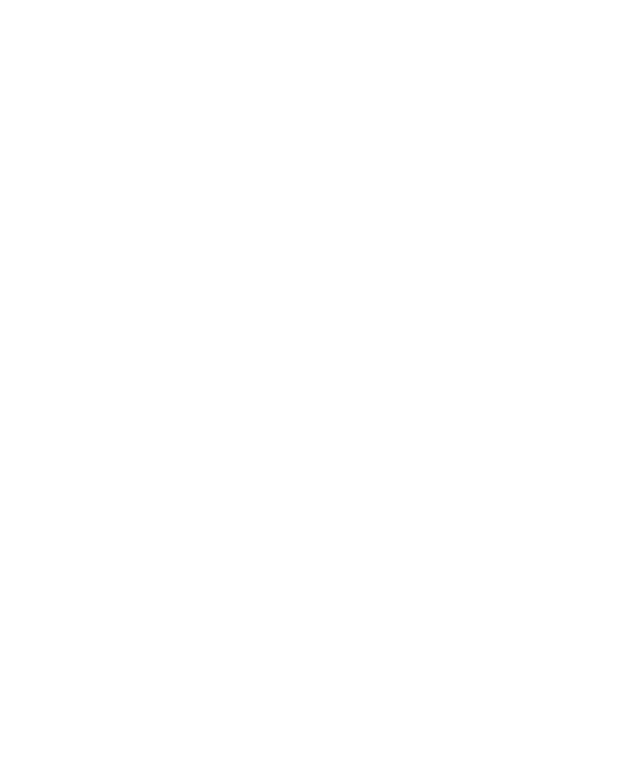
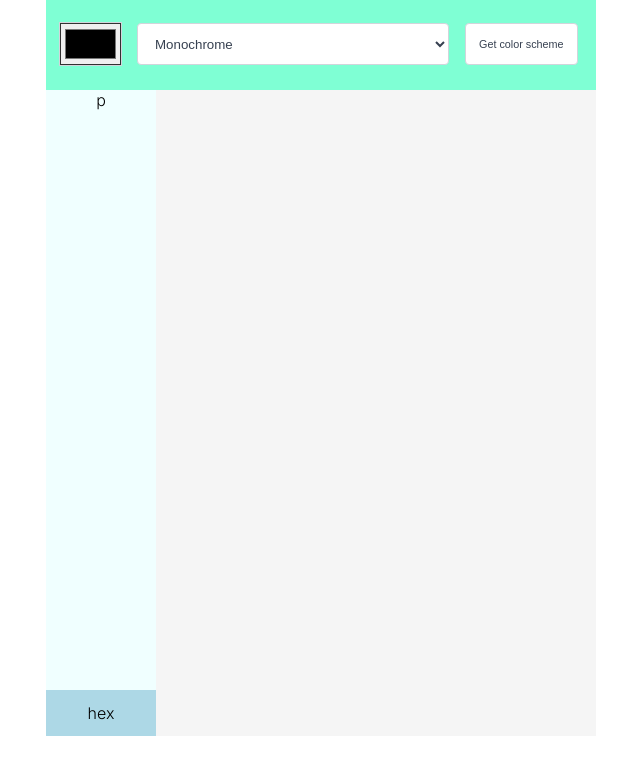
Before and after one commit to zeelna/color-scheme-generator, a website built with Vite: page index.html in a window 1280 px wide. Shown: the whole page, without its empty margins (319-959 px from the left). Built offline with nearby package versions, Linux system fonts and the light colour scheme; no server answers.

Commit message:
creating conceptual layout

```diff
--- a/index.css
+++ b/index.css
@@ -5,4 +5,101 @@
 html, body {
     margin: 0;
     padding: 0;
+
+    font-family: "Inter", sans-serif;
+    font-optical-sizing: auto;
+    font-weight: 300;
+    font-style: normal;
 }
+
+/* Typography */
+
+/* navigation bar */
+.container {
+    width: 550px;
+    margin: 0 auto;
+    display: block;
+    background-color: whitesmoke;
+}
+
+.shadow {
+    box-shadow: 0 5px 0 0 #222222;
+}
+
+.nav-options {
+    display: flex;
+    flex-direction: row;
+    justify-content: start;
+    align-items: center;
+    gap: 1em;
+    background-color: aquamarine;
+    padding: 23px 15px 25px 14px;
+    max-height: 90px;
+}
+
+input, select, button {
+    margin: 10px 0;
+}
+
+input {
+    width: 61px;
+    height: 42px;
+    border: 1px solid #313131;
+    outline: 1px solid #D1D5DB;
+}
+select {
+    min-width: 312px;
+}
+
+select, button {
+    height: 42px;
+    border: 1px solid #D1D5DB;
+    border-radius: 4px;
+    color: #374151;
+    background-color: #FFFFFF;
+    padding: 0 13px;
+}
+
+button {
+    font-size: 0.675rem;
+    line-height: 16px;
+    font-weight: 500;
+}
+
+/* content */
+.color-list {
+    /*
+    display: grid;
+    grid-template-columns: repeat(5, 1fr);
+    */
+    display: inline-block;
+    gap: 0;
+}
+
+.item-div {
+    display: flex;
+    flex-direction: column;
+    gap: 0;
+    align-items: start;
+    justify-content: start;
+    width: 110px;
+}
+
+.color-panel {
+    height: 410px;
+    min-height: 75vh;
+    width: 100%;
+    text-align: center;
+    background-color: azure;
+}
+
+.color-hex {
+    background-color: lightblue;
+
+    height: 46px;
+    width: 100%;
+    display: flex;
+    justify-content: center;
+    text-align: center;
+    align-items: center;
+}
--- a/index.html
+++ b/index.html
@@ -5,8 +5,41 @@
     <meta charset="UTF-8">
     <link rel="stylesheet" href="index.css">
     <title>Color Scheme Generator</title>
+    <!-- Fonts -->
+    <link rel="preconnect" href="https://fonts.googleapis.com">
+    <link rel="preconnect" href="https://fonts.gstatic.com" crossorigin>
+    <link href="https://fonts.googleapis.com/css2?family=Inter:ital,opsz,wght@0,14..32,100..900;1,14..32,100..900&display=swap" rel="stylesheet">
 </head>
 <body>
-    <script src="index.js"></script>
+    <main>
+        <nav id="navigation" class="container shadow">
+            <div class="nav-options">
+                <input
+                    required
+                    type="color"
+                    id="color-id"
+                    name="seed"
+                    aria-label="Choose a seed color:"
+                >
+                <select required id="scheme-id" name="scheme" aria-label="Choose a color scheme mode">
+                    <!-- Index.js assigns mode per API call -->
+                    <option>Monochrome</option>
+                    <option>RGB</option>
+                </select>
+                <button id="btn-get-color" class="btn-get-color">Get color scheme</button>
+            </div>
+        </nav>
+        <section id="main-section" class="container">
+            <div id="color-list" class="color-list">
+                <!-- Index.js assigns colors per API call-->
+                <div class="item-div">
+                    <div class="color-panel">p</div>
+                    <div class="color-hex">hex</div>
+                </div>
+            </div>
+        </section>
+    </main>
+    <!-- Reference Javascript -->
+    <script src="index.js" type="module"></script>
 </body>
 </html>
--- a/index.js
+++ b/index.js
@@ -0,0 +1,17 @@
+const selectOptions = document.getElementById('scheme-id')
+/* Add html with <option> for each receives from API, into innerHTML */
+
+const colorList = document.getElementById('color-list')
+
+const options = {
+    method: 'GET',
+    headers: {
+        'Content-Type': 'application/json',
+    },
+}
+
+fetch('https://www.thecolorapi.com/id?hex=ffa', options)
+    .then(res => res.json())
+    .then((data) => {
+    console.log(data);
+})
```
Also changed, not shown: package.json (added, +14 -0 lines), 1 other file.
